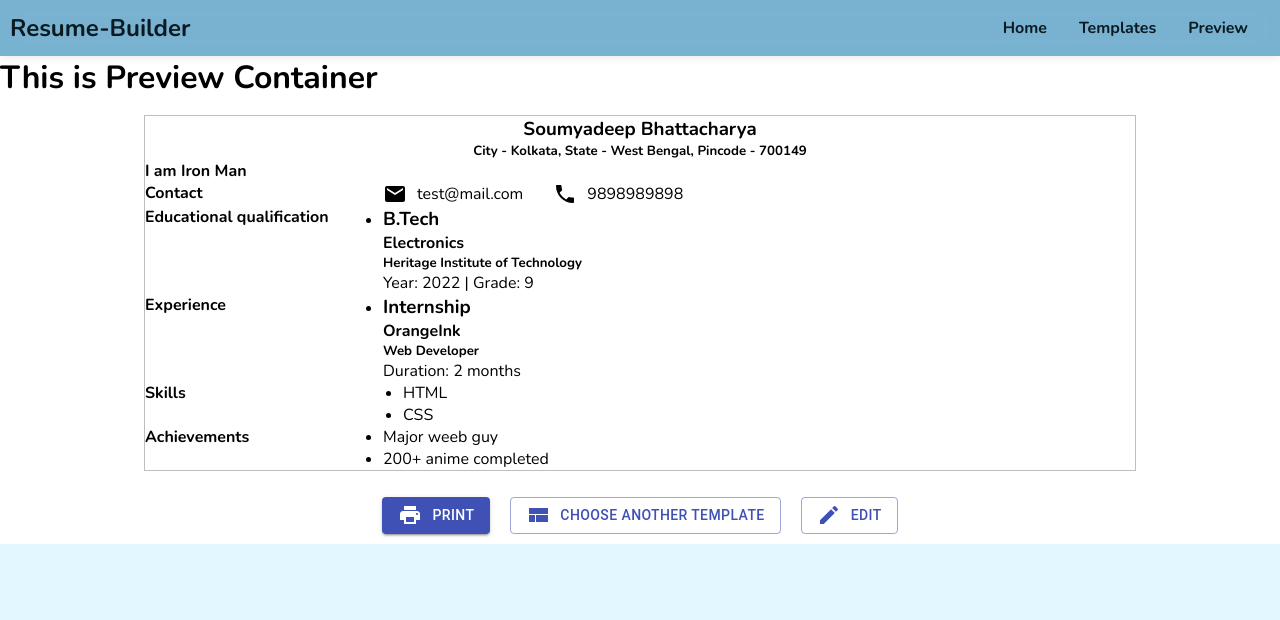
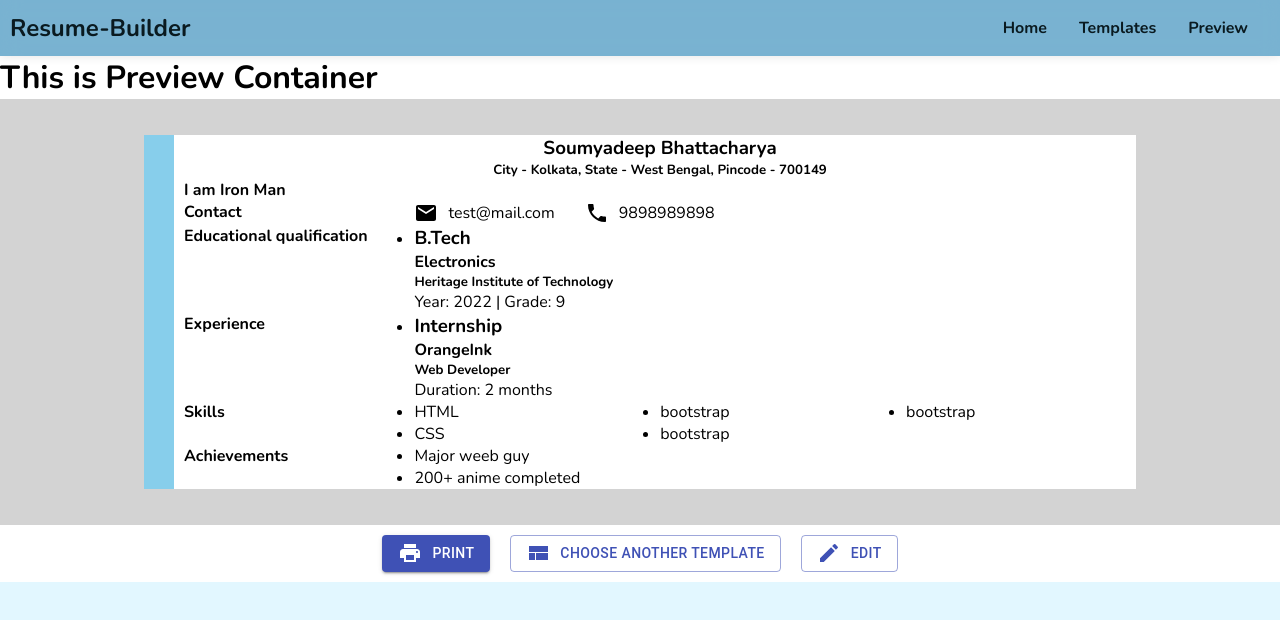
Before and after one commit to SBhattacharya45/resume-builder, a React (Create React App) app: page /preview in a window 1280 px wide. Shown: the top 620 px of the page. Built offline with nearby package versions, Linux system fonts and the light colour scheme.

Commit message:
fixed react to print and made some change to template

```diff
--- a/src/components/Page/Page.css
+++ b/src/components/Page/Page.css
@@ -3,8 +3,17 @@
     width: 62rem;
     margin-left: auto;
     margin-right: auto;
-    border: 1px solid rgb(190, 190, 190);
+
     margin-top: 1rem;
     margin-bottom: 1rem;
+    background-color: white;
+    outline: none;
+    border: 0px solid transparent;
 
 }
+
+@media only screen and (max-width: 600px){
+    .page{
+        width: 100vw;
+    }
+}
--- a/src/components/Templates/Template1/Template1.js
+++ b/src/components/Templates/Template1/Template1.js
@@ -46,8 +46,10 @@ class Template1 extends Component {
 
         const skillsArray = this.props.skills;
         let skills = skillsArray.map((skillElement, igKey) => (
-            <li key={igKey}>{skillElement.skill}</li>
+            <li key={igKey} >{skillElement.skill}</li>
         ))
+
+
 
         const achievementArray = this.props.achivs;
         let achievementItems = achievementArray.map((achivsElement, igKey) => (
@@ -58,7 +60,7 @@ class Template1 extends Component {
 
         return(
 
-            <div>
+            <div className={classes.Template1}>
                 <h3 className={classes.Name}>
                     {this.props.firstName} {this.props.lastName}
                 </h3>
@@ -109,9 +111,10 @@ class Template1 extends Component {
                         <h4>Skills</h4>
                     </div>
                     <div className={`${classes.data}  ${classes.skills }`}>
-                        <ul>
+                        <ul className={classes.List}>
                             {skills}
                         </ul>
+
                     </div>
                 </section>
                 <section className={classes.section}>
--- a/src/components/Templates/Template1/Template1.module.css
+++ b/src/components/Templates/Template1/Template1.module.css
@@ -34,6 +34,22 @@
     margin-right: 10px !important;
 }
 
-.skills{
-    padding-left: 20px;
+.List{
+    column-count: 3;
+    -moz-column-fill: balance;
+    column-fill: balance;
+
 }
+
+.sideBar{
+    width: 30px;
+    height: auto;
+    background-color: skyblue;
+}
+
+.Template1{
+    -webkit-box-shadow:inset 30px 0 0  skyblue;
+    -moz-box-shadow:inset 30px 0 0  skyblue;
+    box-shadow:inset 30px 0 0  skyblue;
+    padding-left: 40px;
+}
--- a/src/containers/Preview/Preview.css
+++ b/src/containers/Preview/Preview.css
@@ -14,3 +14,9 @@
 .MuiSvgIcon-root{
     margin-right: 10px;
 }
+
+.Preview{
+    background-color: lightgrey;
+    padding-top: 20px;
+    padding-bottom: 20px;
+}
--- a/src/containers/Preview/Preview.js
+++ b/src/containers/Preview/Preview.js
@@ -31,13 +31,18 @@ class Preview extends Component {
 
         return(
             <div>
+
                 <h1> This is Preview Container</h1>
-                <Page ref={el => (this.componentRef = el)} templatePreview= {templatePreview} />
+                <section  className="Preview">
+                    <Page   ref={el => (this.componentRef = el)} templatePreview= {templatePreview} />
+
+                </section>
                 <div className="buttons">
                     <Button variant="contained" color="primary">
                         <ReactToPrint
                         trigger={() => <span className="print"> <PrintIcon/> Print</span>}
                         content={() => this.componentRef}
+                        pageStyle='@page { size: auto; margin: 0mm; } @media print { body { -webkit-print-color-adjust: exact; margin-top: -15px !important; border: 0px solid transparent !important; outline: none !important;} }'
                         />
                     </Button>
                     <Button variant="outlined" color="primary" hred="/templates">
--- a/src/store/reducers/form.js
+++ b/src/store/reducers/form.js
@@ -141,6 +141,12 @@ const initialState = {
         skill: 'HTML'
     },{
         skill: 'CSS'
+    },{
+        skill : 'bootstrap'
+    },{
+        skill : 'bootstrap'
+    },{
+        skill : 'bootstrap'
     }],
     achivs: [{
         achiv: "Major weeb guy"
```
